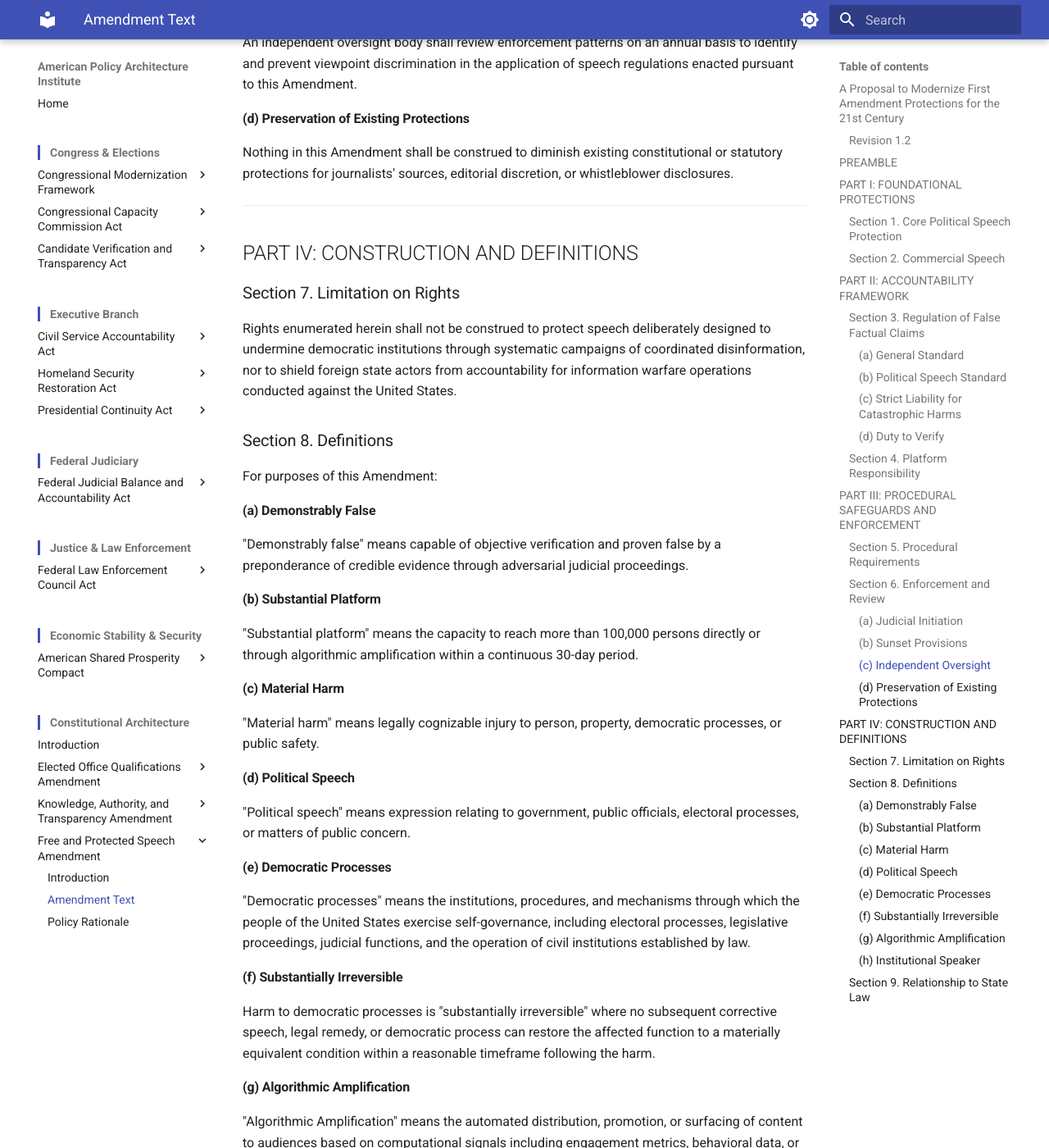
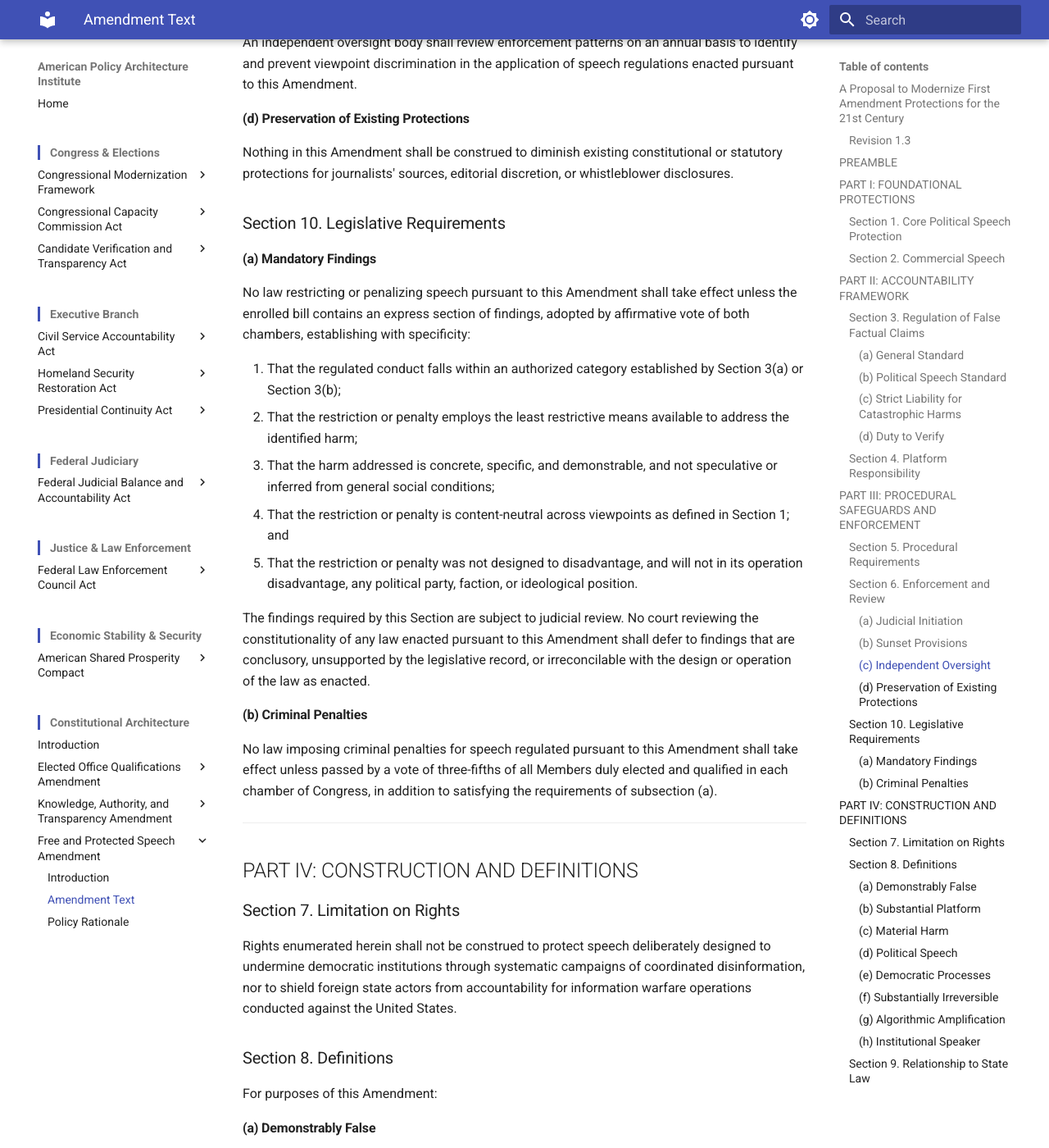
Before and after one commit to albertintech/apai, an MkDocs documentation site: the page built from docs/amendments/fpsa/amendment-text.md, in a window 1280 px wide and 1400 px high, scrolled down 3938 px. Shown: the whole window at 82% size. Built offline with MkDocs 1.6.1 and Material for MkDocs 9.7.7, drawn with Linux system fonts in a browser that asks for light colours; some of the changed text lies outside the part shown.

Commit message:
Update amendment-text.md

```diff
--- a/docs/amendments/fpsa/amendment-text.md
+++ b/docs/amendments/fpsa/amendment-text.md
@@ -2,7 +2,7 @@
 
 ## A Proposal to Modernize First Amendment Protections for the 21st Century
 
-### Revision 1.2
+### Revision 1.3
 
 ---
 
@@ -113,6 +113,24 @@ An independent oversight body shall review enforcement patterns on an annual bas
 
 Nothing in this Amendment shall be construed to diminish existing constitutional or statutory protections for journalists' sources, editorial discretion, or whistleblower disclosures.
 
+### Section 10. Legislative Requirements
+
+#### (a) Mandatory Findings
+
+No law restricting or penalizing speech pursuant to this Amendment shall take effect unless the enrolled bill contains an express section of findings, adopted by affirmative vote of both chambers, establishing with specificity:
+
+1. That the regulated conduct falls within an authorized category established by Section 3(a) or Section 3(b);
+2. That the restriction or penalty employs the least restrictive means available to address the identified harm;
+3. That the harm addressed is concrete, specific, and demonstrable, and not speculative or inferred from general social conditions;
+4. That the restriction or penalty is content-neutral across viewpoints as defined in Section 1; and
+5. That the restriction or penalty was not designed to disadvantage, and will not in its operation disadvantage, any political party, faction, or ideological position.
+
+The findings required by this Section are subject to judicial review. No court reviewing the constitutionality of any law enacted pursuant to this Amendment shall defer to findings that are conclusory, unsupported by the legislative record, or irreconcilable with the design or operation of the law as enacted.
+
+#### (b) Criminal Penalties
+
+No law imposing criminal penalties for speech regulated pursuant to this Amendment shall take effect unless passed by a vote of three-fifths of all Members duly elected and qualified in each chamber of Congress, in addition to satisfying the requirements of subsection (a).
+
 ---
 
 ## PART IV: CONSTRUCTION AND DEFINITIONS
@@ -166,7 +184,13 @@ This Amendment establishes minimum constitutional protections for speakers. Any
 <!--
 ## Revision History
 
-**Revision 1.2** (Current)
+**Revision 1.3** (Current)
+- Added Section 10. Legislative Requirements to Part III, establishing a two-tier upstream procedural constraint on implementing legislation that directly restricts or penalizes speech.
+- Section 10(a): Mandatory Findings. Any law restricting or penalizing speech pursuant to this Amendment must include, in the enrolled bill, an express section of findings adopted by affirmative vote of both chambers. Required findings address: authorized category, least restrictive means, concreteness of harm, content-neutrality, and viewpoint-neutrality. No-deference clause prohibits courts from deferring to findings that are conclusory, unsupported by the legislative record, or irreconcilable with the law's design or operation.
+- Section 10(b): Criminal Penalties. Laws imposing criminal penalties for regulated speech require a vote of three-fifths of all Members duly elected and qualified in each chamber, in addition to satisfying Section 10(a). Supermajority requirement scoped to criminal penalties only; civil regulatory legislation subject only to the findings requirement.
+- Scope of Section 10 limited to laws "restricting or penalizing" speech, excluding procedural statutes, oversight body appropriations, platform compliance frameworks, and other implementing legislation that does not directly touch speech.
+
+**Revision 1.2**
 - Section 3(c): Revised strict liability framework to distinguish between institutional speakers and natural persons. Strict liability (civil) retained for institutional speakers and entities meeting the substantial platform definition. Natural persons below the substantial platform threshold are subject to at minimum a negligence standard. Criminal penalties require proof of recklessness or willful disregard regardless of platform size.
 - Section 3(c): Converted proportionality language from a calibration factor into a hard constitutional floor. Liability shall not exceed what is proportional to reach, foreseeability, and verification capacity.
 - Section 4: Reframed from a self-executing obligation on platforms ("bear responsibility") to an explicit congressional authorization clause ("Congress may require entities... to bear responsibility"). Resolves state action doctrine structural gap and strengthens the authorization-vs-compulsion distinction.
```
